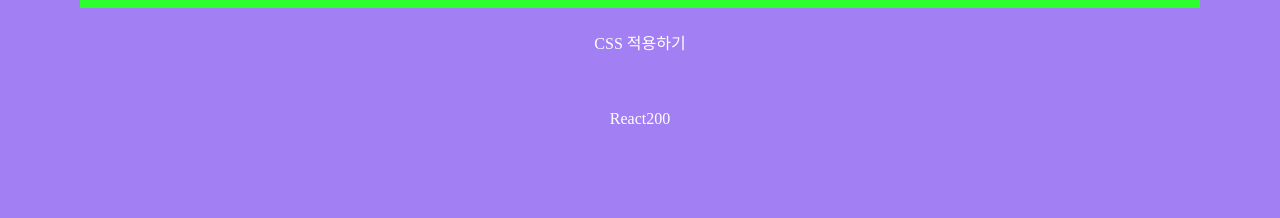
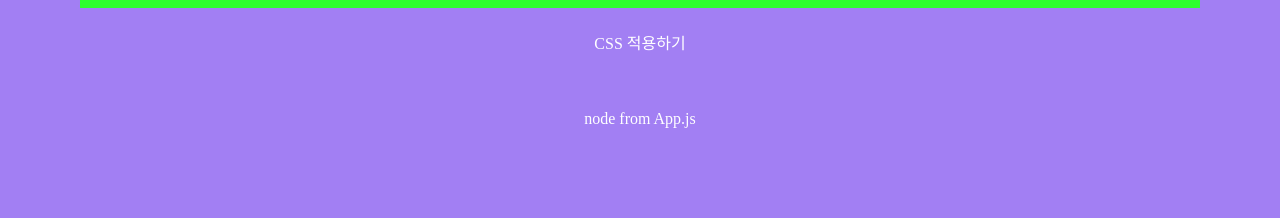
Before and after one commit to OHHYUN/react200, a React (Create React App) app: page / in a window 1280 px wide. Shown: the part 150-368 px from the top of the page. Built offline with nearby package versions, Linux system fonts and the light colour scheme.

Commit message:
add: PropsNode

```diff
--- a/src/App.js
+++ b/src/App.js
@@ -1,13 +1,15 @@
 import React from 'react';
 import './App.css';
-import PropsDefault from './R022_PropsDefault'
+import PropsNode from './R023_PropsNode'
 
 function App() {
   return (
     <div>
       <h1>Start React 200!</h1>
       <p>CSS 적용하기</p>
-      <PropsDefault ReactNumber={200} />
+      <PropsNode>
+        <span>node from App.js</span>
+      </PropsNode>
     </div>
   );
 }
--- /dev/null
+++ b/src/R023_PropsNode.js
@@ -0,0 +1,13 @@
+import React, { Component } from 'react';
+
+class R023_PropsNode extends Component {
+    render() {
+        return (
+            <div>
+                {this.props.children}
+            </div>
+        )
+    }
+}
+
+export default R023_PropsNode
```
